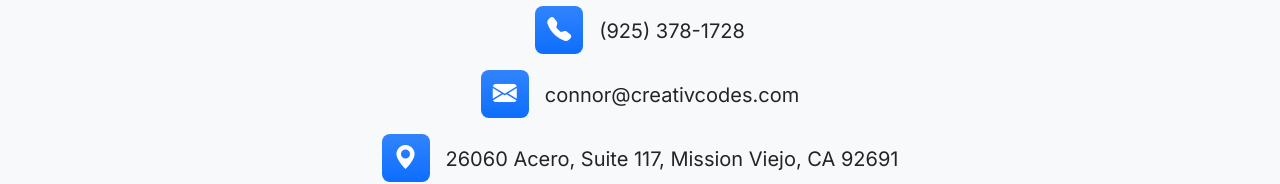
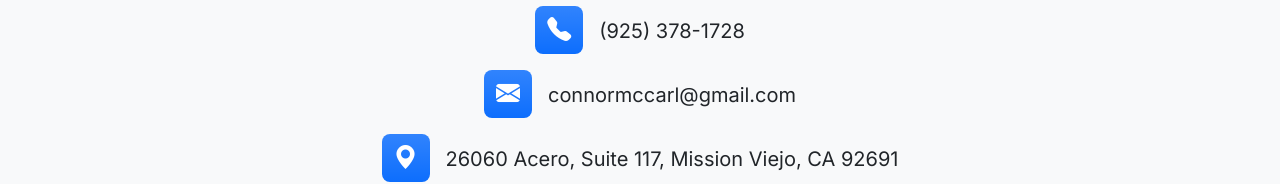
Before and after one commit to connormccarl/creativcodes, a Next.js app in the folder creativcodes-app/: page / in a window 1280 px wide. Shown: the part 2417-2601 px from the top of the page. Built offline with nearby package versions, Linux system fonts and the light colour scheme.

Commit message:
changed email to connormccarl@gmail.com

```diff
--- a/creativcodes-app/src/app/page.tsx
+++ b/creativcodes-app/src/app/page.tsx
@@ -255,7 +255,7 @@ export default function Home() {
                         </li>
                         <li className="text-center" >
                           <div className="feature-small bg-primary bg-gradient text-white rounded-3 mb-3 me-3"><i className="bi bi-envelope-fill"></i></div>
-                          connor@creativcodes.com
+                          connormccarl@gmail.com
                         </li>
                         <li className="text-center" >
                           <div className="feature-small bg-primary bg-gradient text-white rounded-3 me-3"><i className="bi bi-geo-alt-fill"></i></div>
```
